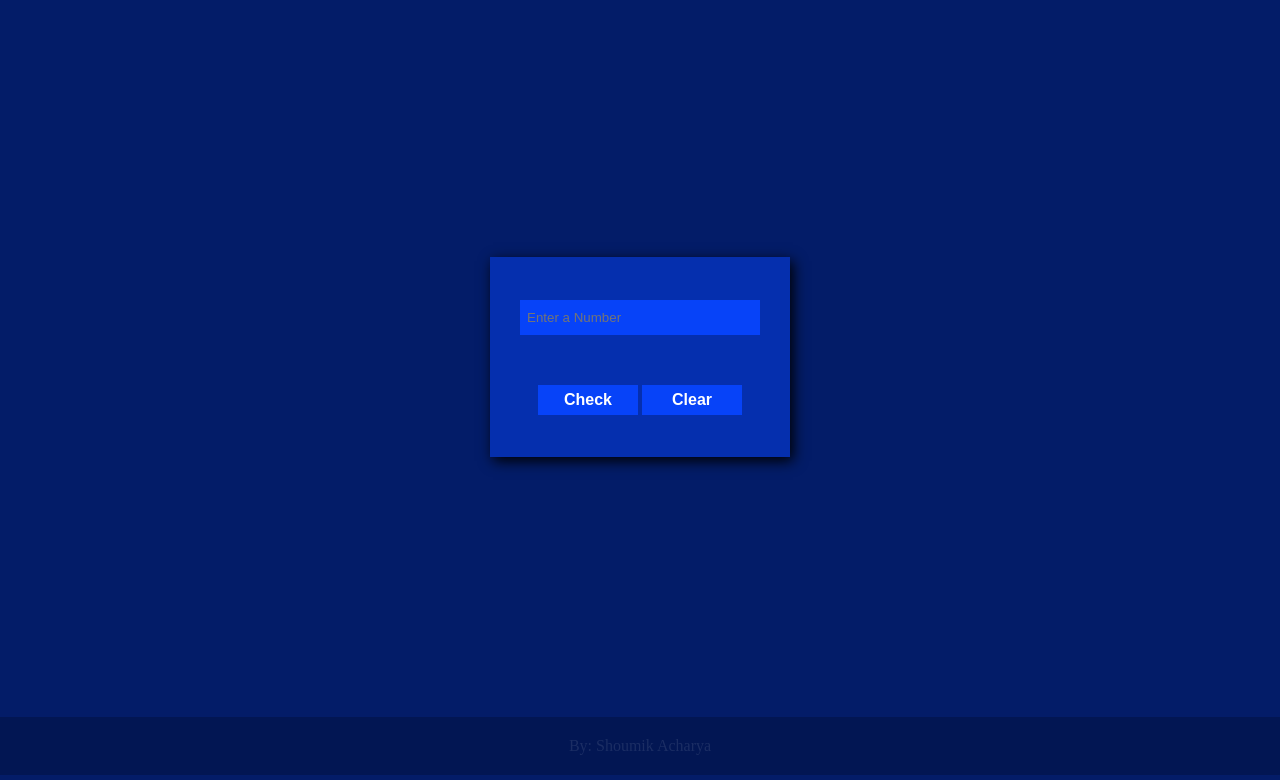
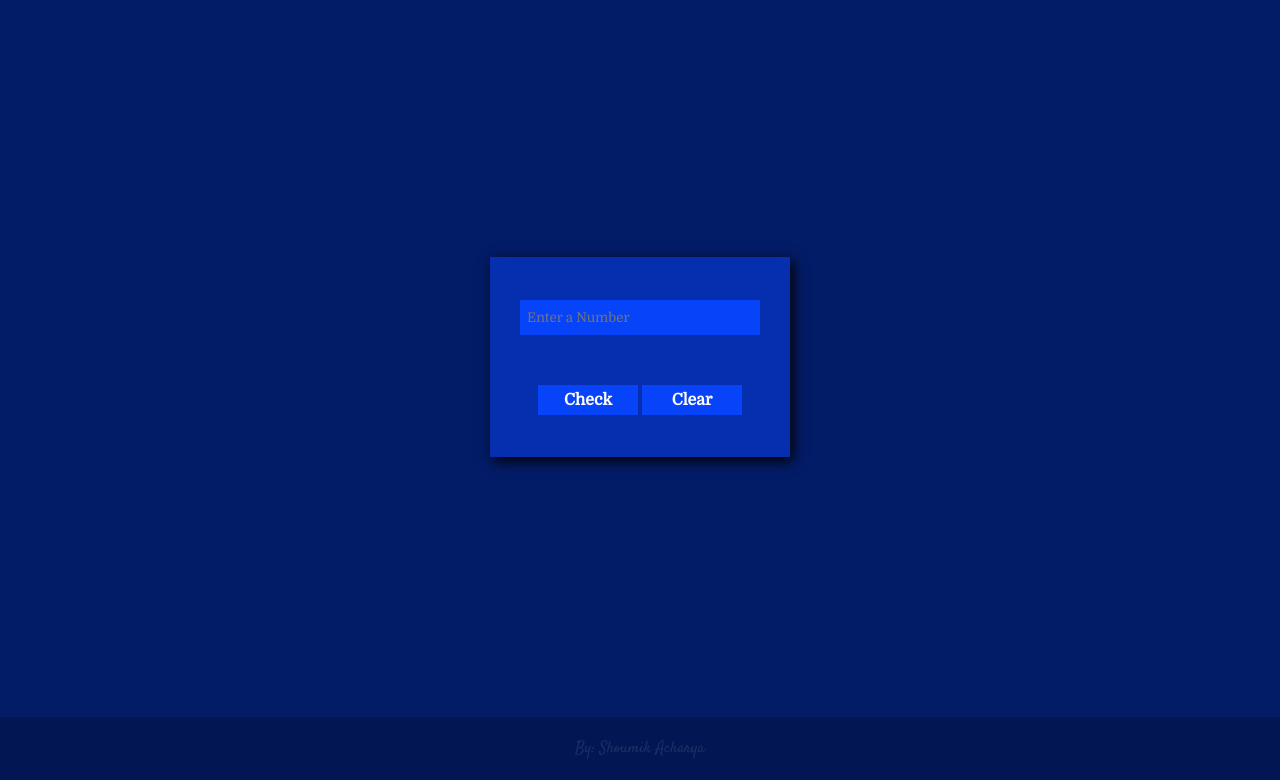
Before and after one commit to saprogrammer14/prime-number-checker-webapp, a plain HTML site: page index.html in a window 1280 px wide. Shown: the part 131-911 px from the top of the page. Drawn offline with Linux system fonts and the light colour scheme.

Commit message:
added new font and major modifications

```diff
--- a/style.scss
+++ b/style.scss
@@ -2,6 +2,21 @@
     margin: 0;
     padding: 0;
     box-sizing: border-box;
+}
+
+@font-face {
+    font-family: 'HeaderFont';
+    src: url(fonts/LibreBaskerville-Regular.ttf);
+}
+
+@font-face {
+    font-family: 'CardFont';
+    src: url(fonts/Domine-Regular.ttf);
+}
+
+@font-face {
+    font-family: 'FooterFont';
+    src: url(fonts/Satisfy-Regular.ttf);
 }
 
 body {
@@ -14,7 +29,7 @@ h1 {
     font-size: 3.4em;
     color: hsl(225.1, 94.4%, 50%);
     text-shadow: 3px 4px 9px hsl(225.1, 94.4%, 50%);
-    // border: 1px solid yellow;
+    font-family: 'HeaderFont';
 }
 
 .wrapper {
@@ -23,19 +38,20 @@ h1 {
     align-items: center;
     flex-direction: column;
     height: 90vh;
-    // border: 1px solid red;
 }
 
-@mixin card-style($bHeight,$bWidth,$inputWidth) {
+@mixin card-style($bHeight, $bWidth, $inputWidth) {
     display: flex;
     justify-content: center;
     align-items: center;
     flex-direction: column;
     background-color: hsl(225.1, 94.4%, 35%);
     box-shadow: 3px 4px 13px black;
-    .buttons{
+
+    .buttons {
         margin-top: 50px;
-        button{
+
+        button {
             width: $bWidth;
             height: $bHeight;
             background-color: hsl(225.1, 94.4%, 50%);
@@ -43,26 +59,37 @@ h1 {
             color: white;
             font-size: 1em;
             font-weight: bold;
+            font-family: 'CardFont';
+            cursor: pointer;
+            transition: 0.3s;
+
+            &:hover {
+                background-color: hsl(225.1, 94.4%, 30%);
+                color: hsl(225.1, 94.4%, 50%);
+            }
 
         }
     }
-    input{
+
+    input {
         width: $inputWidth;
         height: 35px;
         background-color: hsl(225.1, 94.4%, 50%);
         border-style: none;
         color: white;
         padding: 0 7px;
+        font-family: 'CardFont';
 
 
 
     }
 
 }
+
 .card {
     height: 200px;
     width: 300px;
-    @include card-style(30px,100px,80%);
+    @include card-style(30px, 100px, 80%);
 
 
 }
@@ -71,15 +98,17 @@ h1 {
     .card {
         height: 200px;
         width: 200px;
-        @include card-style(30px,90px,90%);
+        @include card-style(30px, 90px, 90%);
     }
 }
 
-footer{
-    background-color: rgba(0,0,0,0.2);
+footer {
+    background-color: rgba(0, 0, 0, 0.2);
     padding: 20px 0;
-    p{
+
+    p {
         text-align: center;
         color: #ffffff1a;
+        font-family: 'FooterFont';
     }
 }
```
Also changed, not shown: index.html (+3 -0 lines), fonts/Domine-Regular.ttf (added), fonts/LibreBaskerville-Regular.ttf (added), fonts/Satisfy-Regular.ttf (added), style.css, 1 other file.
